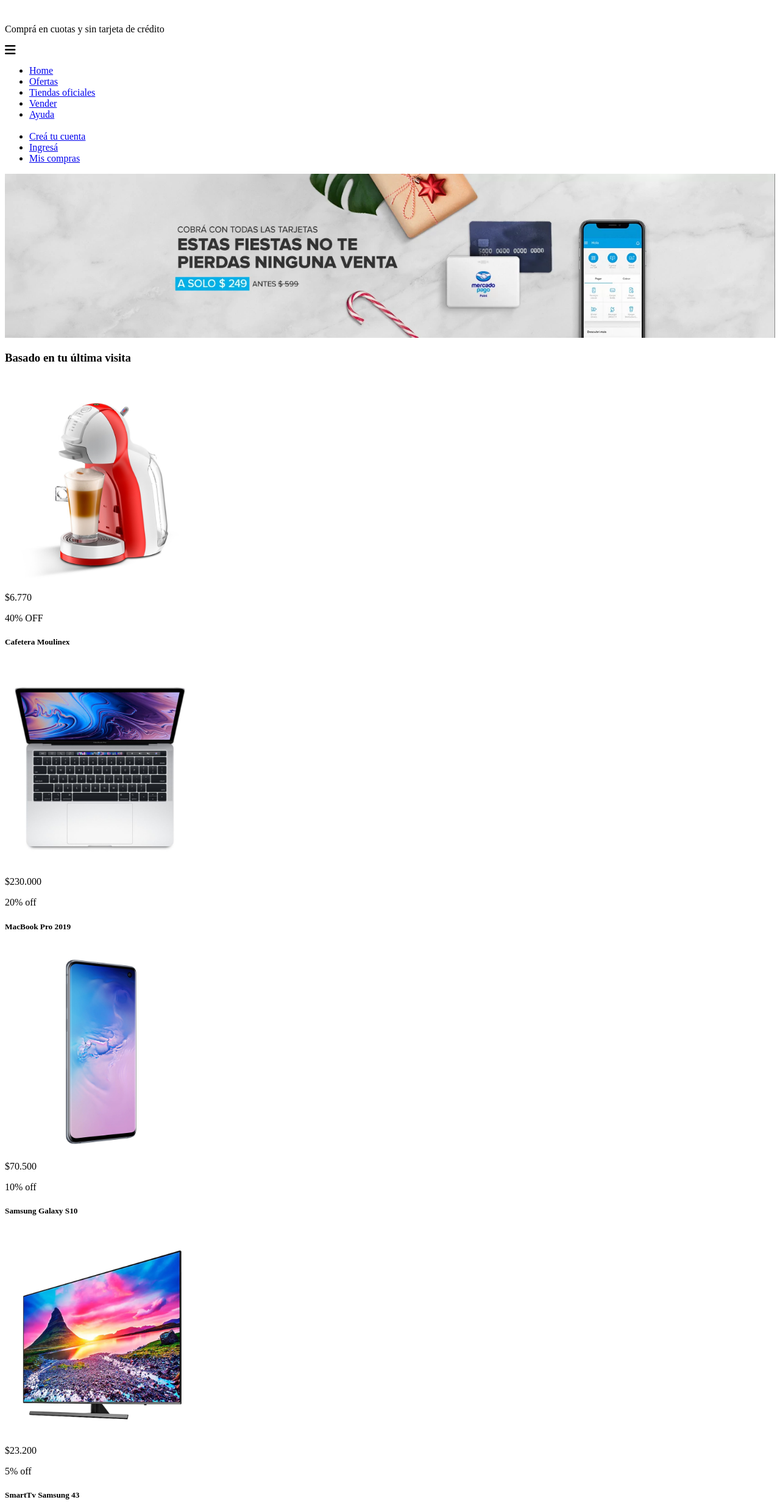
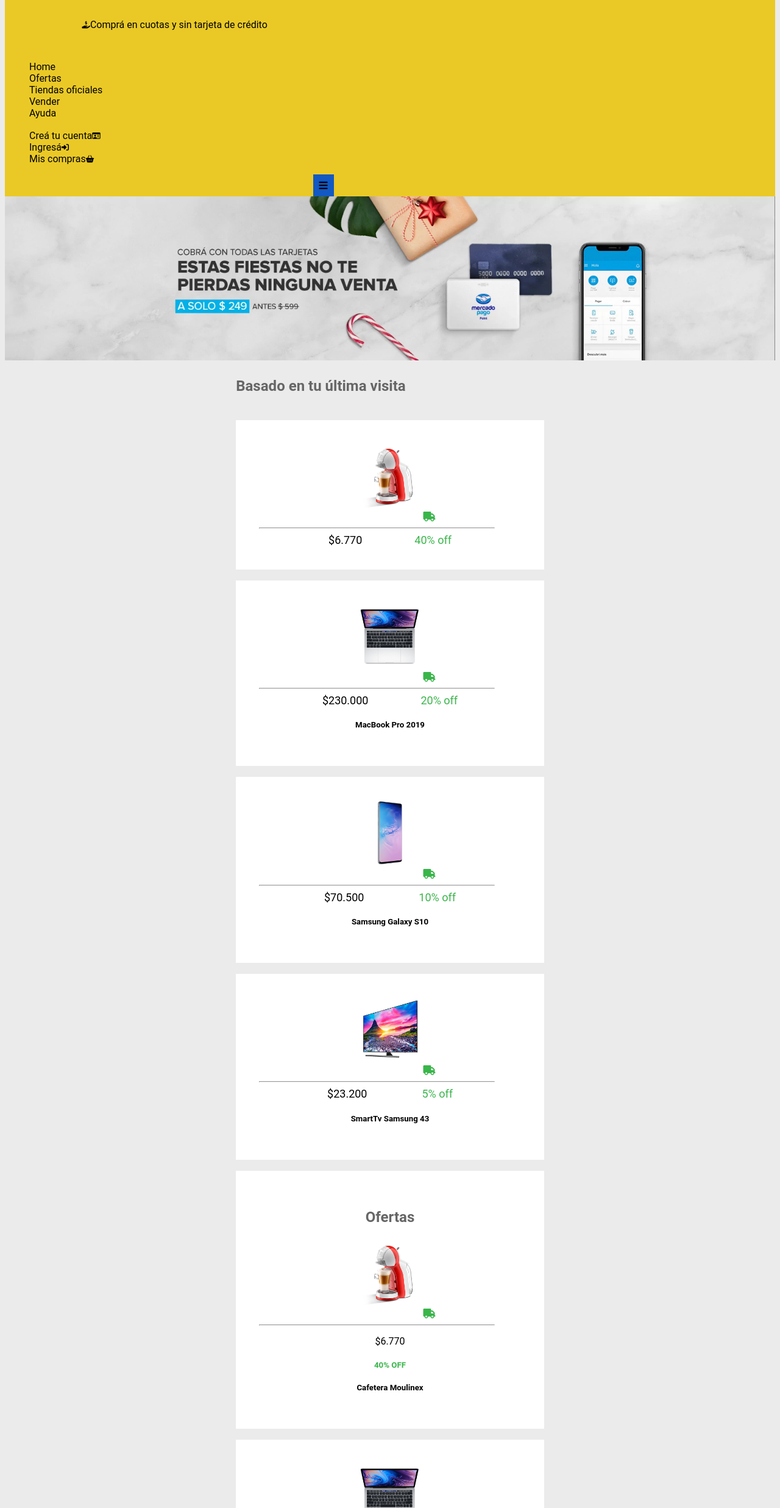
Before and after one commit to AyelenCoppaVidela/Mercado-Liebre, a website: page views/home.html in a window 1280 px wide. Shown: the part 157-2630 px from the top of the page at 61% size. Drawn offline with Linux system fonts and the light colour scheme.

Commit message:
agregue contenido en archivos css

```diff
--- /dev/null
+++ b/public/css/general.css
@@ -0,0 +1,17 @@
+
+
+a:hover{
+    color: rgb(255, 255, 255);
+}
+
+a{
+    color:black;
+    text-decoration: none;
+    padding: auto;
+}
+
+ul li {
+    list-style-type: none;
+    font-family: 'Roboto', sans-serif;
+
+}
--- /dev/null
+++ b/public/css/home.css
@@ -0,0 +1,108 @@
+@import url(/css/general.css);
+
+.container{
+    margin-left: 5%;
+    font-family: 'Roboto', sans-serif ;
+    color: #666;
+
+}
+
+.search{
+    margin-left: 5%;
+}
+
+.burger-menu i{
+margin-left: 40%;
+  background-color: #1259c3;
+  padding: 10px;
+
+}
+.iconos i{
+    margin-left: 0%;
+}
+
+.fondo{
+    background-color: #EAC926;
+}
+
+.fondo-body{
+    background-color: #ebebeb;
+}
+
+.ult-visita{
+    margin-left: 30%;
+}
+
+.div-articles{
+    background-color: #ffffff;
+    display: table;
+    padding: 3%;
+    margin-right: 30%;
+    margin-left: 30%;
+    font-family: 'Roboto', sans-serif ;
+    text-align: center;
+
+}
+
+.anuncio-cuotas {
+    margin-left: 10%;
+    font-family: 'Roboto', sans-serif;
+
+}
+.off{
+    color: #39b54a;
+  margin-right: 0%;
+
+}
+
+
+h3{
+    font-family: 'Roboto', sans-serif ;
+    font-size: 24px;
+    color: #666;
+}
+
+
+
+.truck{
+    margin-left: 30%;
+}
+
+.off h5{
+    font-family: 'Roboto', sans-serif ;
+    font-size: 16px;
+
+}
+
+span {
+    font-family: 'Roboto', sans-serif ;
+    font-size: 18px;
+    margin-right: 20%;
+}
+
+.productos{
+    margin-left: 40%;
+}
+
+
+footer{
+    font-family: 'Roboto', sans-serif ;
+    background-color: #ffffff;
+    display: table;
+    align-items: center;
+    justify-content: center;
+    padding: 3%;
+    margin-right: 30%;
+    margin-left: 30%;
+}
+.icon i{
+   margin-bottom: 10px;
+   color: #1259c3;
+   margin-left: 40%;
+   font-size: 2em;
+
+}
+
+hr{
+    margin-right: 10%;
+}
--- /dev/null
+++ b/public/css/ofertas.css
@@ -0,0 +1 @@
+@import url(/css/general.css);
--- /dev/null
+++ b/public/css/styles.css
@@ -0,0 +1 @@
+@import url(/MercadoLiebre/public/css/index.css);
--- a/public/images/css/home.css
+++ /dev/null
@@ -1,5 +0,0 @@
-
-
-.barra{
-    background-color: rgba(255, 255, 255, 0.5);
-}
--- a/views/home.html
+++ b/views/home.html
@@ -6,19 +6,27 @@
 	<meta name="viewport" content="width=device-width, initial-scale=1.0">
 	<title>Mercado liebre</title>
 	<script src="https://kit.fontawesome.com/8f20961981.js" crossorigin="anonymous"></script>
+	<link href="https://cdnjs.cloudflare.com/ajax/libs/font-awesome/5.15.3/css/all.min.css"
+rel="stylesheet" />
 	<link rel="stylesheet" href="/css/home.css">
 </head>
-<body>
-	<header>
+<body class="fondo-body">
+	<header class="fondo">
 
-		<img src="/images/logo-mercado-liebre.svg" alt="logo-mercado-liebre" width="100%" height="100" class="left-aligned">
+		<img src="/images/logo-mercado-liebre.svg" alt="logo-mercado-liebre" height="100" class="left-aligned">
+		<div class="container">
+			<form class="search-box">
+				<input type="text" placeholder="Buscar productos, marcas">
+
+		</div>
+		<div class="search">
+			<button type="submit"><i class="fa-solid fa-magnifying-glass fa-xs"></i></button>
+		</div>
 		<br>
-		<p class="barra">Buscar productos, marcas</p>
+		<p class="anuncio-cuotas"><i class="fa-solid fa-hand-holding-dollar fa-xs"></i>Comprá en cuotas y sin tarjeta de crédito</p>
 		<br>
-		<p>Comprá en cuotas y sin tarjeta de crédito</p>
-		<i class="fa-solid fa-bars fa-lg"></i>
-		<br>
-		<nav>
+		<div>
+		<nav class="iconos">
             <ul>
 				<li><a href = "/">Home</a></li>
 				<li><a href = "/ofertas">Ofertas</a></li>
@@ -26,76 +34,157 @@
 				<li><a href = "/vender">Vender</a></li>
 				<li><a href = "/ayuda">Ayuda</a></li>
 				<br>
-				<li><a href = "/creatucuenta">Creá tu cuenta</a></li>
-				<li><a href = "/ingresa">Ingresá</a></li>
-				<li><a href = "/miscompras">Mis compras</a></li>
-
-
-
-            </ul>
+				<li><a href = "/creatucuenta">Creá tu cuenta</a><i class="fa-regular fa-id-card fa-xs"></i></li>
+				<li><a href = "/ingresa">Ingresá</a><i class="fa-solid fa-right-to-bracket fa-xs"></i></li>
+				<li><a href = "/miscompras">Mis compras</a><i class="fa-solid fa-basket-shopping fa-xs"></i></li>
+			</ul>
         </nav>
-
+		</div>
+		<div class="burger-menu">
+			<i class="fas fa-bars"></i>
+			</div>
 	</header>
 	<section>
-		<img src="/images/img-home-banner.jpg" alt = "home banner" width="100%">
+		<img src="/images/img-home-banner.jpg" class="" alt = "home banner" width="100%" >
 		<br>
+			<div class="ult-visita">
 		<h3>Basado en tu última visita</h3>
+			</div>
 		<br>
-		<img src="/images/img-cafetera-moulinex.jpg" alt = "imagen de la cafetera" width="25%">
+		<div class="div-articles">
+			<article>
+		<img src="/images/img-cafetera-moulinex.jpg" alt = "imagen de la cafetera" width="25%" height="100%">
+		<br>
+		<div class="truck">
+		<i class="fa-solid fa-truck" style="color: #39b54a;"></i>
+		</div>
+		<hr>
+		<span>$6.770</span><span class="off" >40% off</span>
+
+				</article>
+			</div>
+		<br>
+		<div class="div-articles">
+			<article>
+		<img src="/images/img-macbook-pro-2019.jpg" alt = "imagen de MacBook" width="25%">
+		<br>
+		<div class="truck">
+		<i class="fa-solid fa-truck" style="color: #39b54a;"></i>
+		</div>
+		<hr>
+		<span>$230.000</span><span class="off">20% off</span>
+		<h5>MacBook Pro 2019</h5>
+			</article>
+		</div>
+		<br>
+		<div class="div-articles">
+			<article>
+		<img src="/images/img-samsung-galaxy-s10.jpg" alt = "imagen del Samsung Galaxy" width="25%">
+		<br>
+		<div class="truck">
+		<i class="fa-solid fa-truck" style="color: #39b54a;"></i>
+		</div>
+		<hr>
+		<span>$70.500</span>
+		<span class="off">10% off</span>
+
+		<h5>Samsung Galaxy S10</h5>
+			</article>
+		</div>
+		<br>
+		<div class="div-articles">
+			<article>
+		<img src="/images/img-tv-samsung-smart.jpg" alt = "imagen del SmartTv" width="25%">
+		<br>
+		<div class="truck">
+		<i class="fa-solid fa-truck" style="color: #39b54a;"></i>
+		</div>
+		<hr>
+		<span>$23.200</span>
+		<span class="off">5% off</span>
+
+		<h5>SmartTv Samsung 43</h5>
+			</article>
+		</div>
+		<br>
+		<div class="div-articles">
+			<article>
+		<h3>Ofertas</h3>
+		<img src="/images/img-cafetera-moulinex.jpg"  alt = "imagen de la cafetera" width="25%">
+		<br>
+		<div class="truck">
+		<i class="fa-solid fa-truck" style="color: #39b54a;"></i>
+		</div>
+		<hr>
 		<p>$6.770</p>
-		<p>40% OFF</p>
+		<h5 class="off">40% OFF</h5>
+
 		<h5>Cafetera Moulinex</h5>
+			</article>
+		</div>
 		<br>
+		<div class="div-articles">
+			<article>
 		<img src="/images/img-macbook-pro-2019.jpg" alt = "imagen de MacBook" width="25%">
+		<br>
+		<div class="truck">
+		<i class="fa-solid fa-truck" style="color: #39b54a;"></i>
+		</div>
+		<hr>
 		<p>$230.000</p>
-		<p>20% off</p>
+		<h5 class="off">20% off</h5>
+
 		<h5>MacBook Pro 2019</h5>
+			</article>
+		</div>
 		<br>
+		<div class="div-articles">
+			<article>
 		<img src="/images/img-samsung-galaxy-s10.jpg" alt = "imagen del Samsung Galaxy" width="25%">
+		<br>
+		<div class="truck">
+		<i class="fa-solid fa-truck" style="color: #39b54a;"></i>
+		</div>
+		<hr>
 		<p>$70.500</p>
-		<p>10% off</p>
+		<h5 class="off">10% off</h5>
+
 		<h5>Samsung Galaxy S10</h5>
+			</article>
+		</div>
 		<br>
+		<div class="div-articles">
+			<article>
 		<img src="/images/img-tv-samsung-smart.jpg" alt = "imagen del SmartTv" width="25%">
+		<br>
+		<div class="truck">
+		<i class="fa-solid fa-truck" style="color: #39b54a;"></i>
+		</div>
+		<hr>
 		<p>$23.200</p>
-		<p>5% off</p>
+		<h5 class="off">5% off</h5>
 		<h5>SmartTv Samsung 43</h5>
 		<br>
-		<h2>Ofertas</h2>
-		<img src="/images/img-cafetera-moulinex.jpg" alt = "imagen de la cafetera" width="25%">
-		<p>$6.770</p>
-		<p>40% OFF</p>
-		<h5>Cafetera Moulinex</h5>
-		<br>
-		<img src="/images/img-macbook-pro-2019.jpg" alt = "imagen de MacBook" width="25%">
-		<p>$230.000</p>
-		<p>20% off</p>
-		<h5>MacBook Pro 2019</h5>
-		<br>
-		<img src="/images/img-samsung-galaxy-s10.jpg" alt = "imagen del Samsung Galaxy" width="25%">
-		<p>$70.500</p>
-		<p>10% off</p>
-		<h5>Samsung Galaxy S10</h5>
-		<br>
-		<img src="/images/img-tv-samsung-smart.jpg" alt = "imagen del SmartTv" width="25%">
-		<p>$23.200</p>
-		<p>5% off</p>
-		<h5>SmartTv Samsung 43</h5>
+			</article>
+		</div>
+		</div>
 		<br>
 	</section>
 
-    <footer>
-
+    <footer class="icon">
+		<i class="fa-solid fa-credit-card"></i>
 <h4>Pagá con tarjeta o en efectivo</h4>
-	<p>Con Mercado Liebre Cash, tenés cuotas sin interés con tarjeta o efectivo en <br>
+	<p class="futer">Con Mercado Liebre Cash, tenés cuotas sin interés con tarjeta o efectivo en <br>
 		puntos de pago. ¡Y siempre es seguro!</p>
+		<i class="fa-solid fa-gift"></i>
 	<h4>Envío gratis desde $ 2.500</h4>
-<p>Solo por estar registrad@ en Mercado Liebre tenés envíos gratis en miles de <br>
+<p class="futer">Solo por estar registrad@ en Mercado Liebre tenés envíos gratis en miles de <br>
 	productos. Es un beneficio de Mercado Puntos.</p>
-        <p>Copyright © 1999-2020 MercadoLiebre S.R.L.</p>
+	<i class="fa-solid fa-user-shield"></i>
 		<h4>Seguridad, de principio a fin</h4>
-		<p>¿No te gusta? ¡Devolvelo! En Mercado Liebre, no hay nada que no puedas hacer,<br>
+		<p class="futer">¿No te gusta? ¡Devolvelo! En Mercado Liebre, no hay nada que no puedas hacer,<br>
 			porque estás siempre protegid@.</p>
+			<p>Copyright © 1999-2020 MercadoLiebre S.R.L.</p>
     </footer>
 
 </body>
```
Also changed, not shown: views/ofertas.html (+3 -0 lines), views/vender.html (+8 -0 lines), public/css/index.css (added), public/images/css/index.css (deleted), public/images/css/ofertas.css (deleted), public/images/css/styles.css (deleted).
